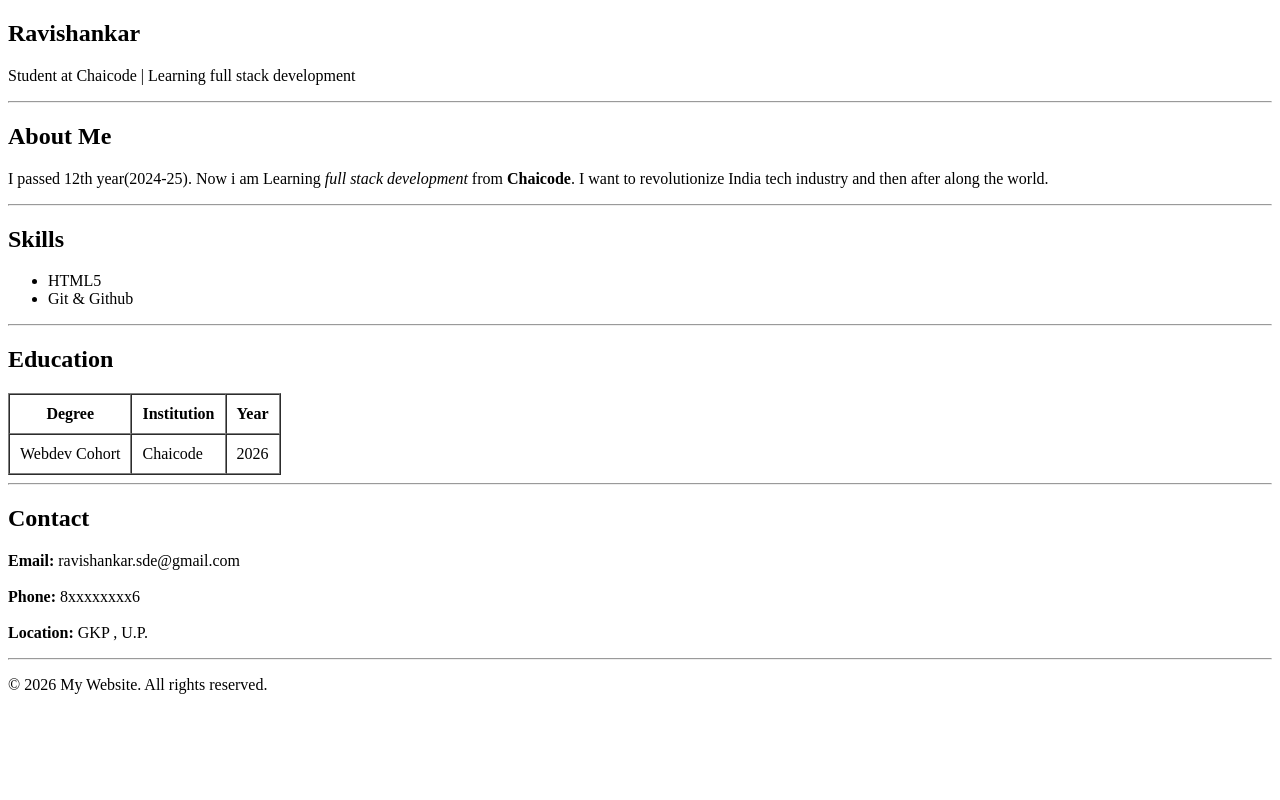
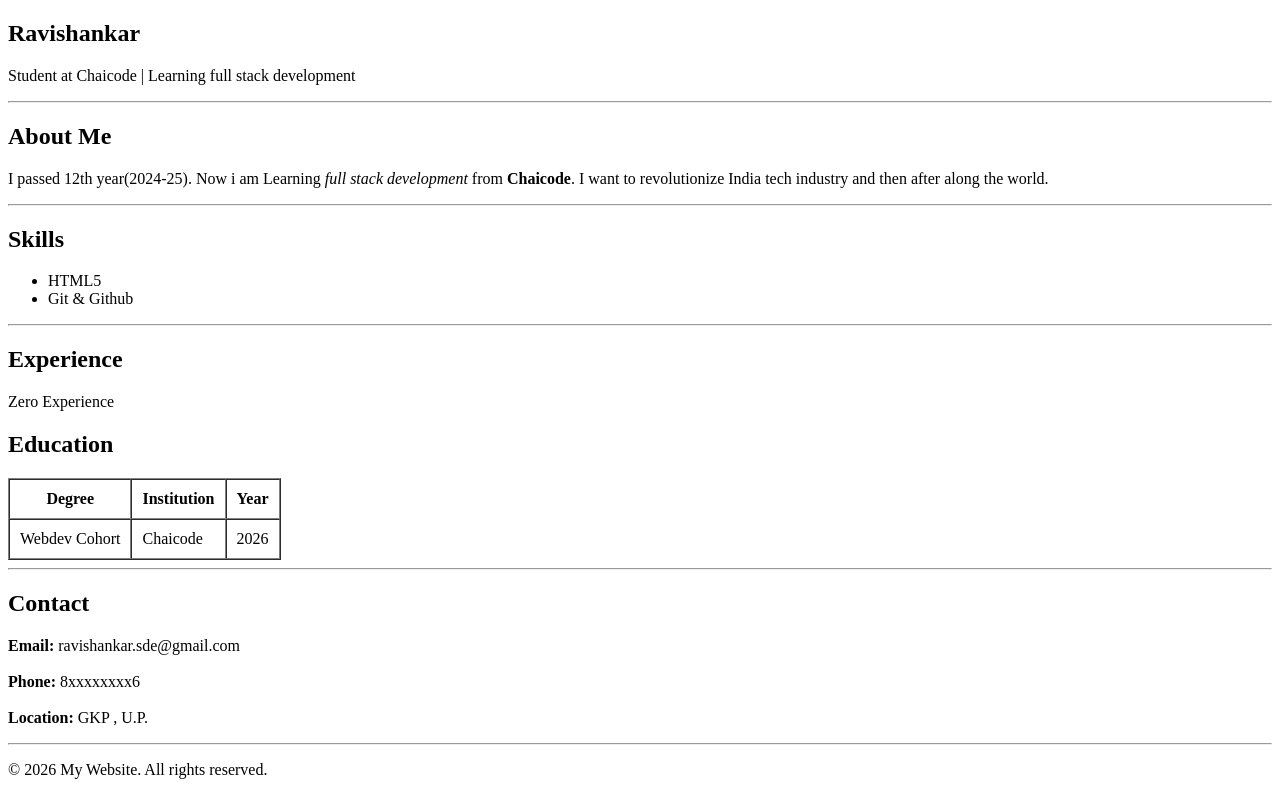
Before and after one commit to ravishankardev/.Resume, a plain HTML site: page Resume.html in a window 1280 px wide. Drawn offline with Linux system fonts and the light colour scheme.

Commit message:
I added my experience

```diff
--- a/Resume.html
+++ b/Resume.html
@@ -32,6 +32,11 @@
     </section>
     <hr>
     <section>
+<section>
+    <h2>Experience</h2>
+     <p>Zero Experience</p>
+</section>
+
     <h2>Education</h2>
     <table border="1" cellpadding="10" cellspacing="0"  >
        <thead>
```
